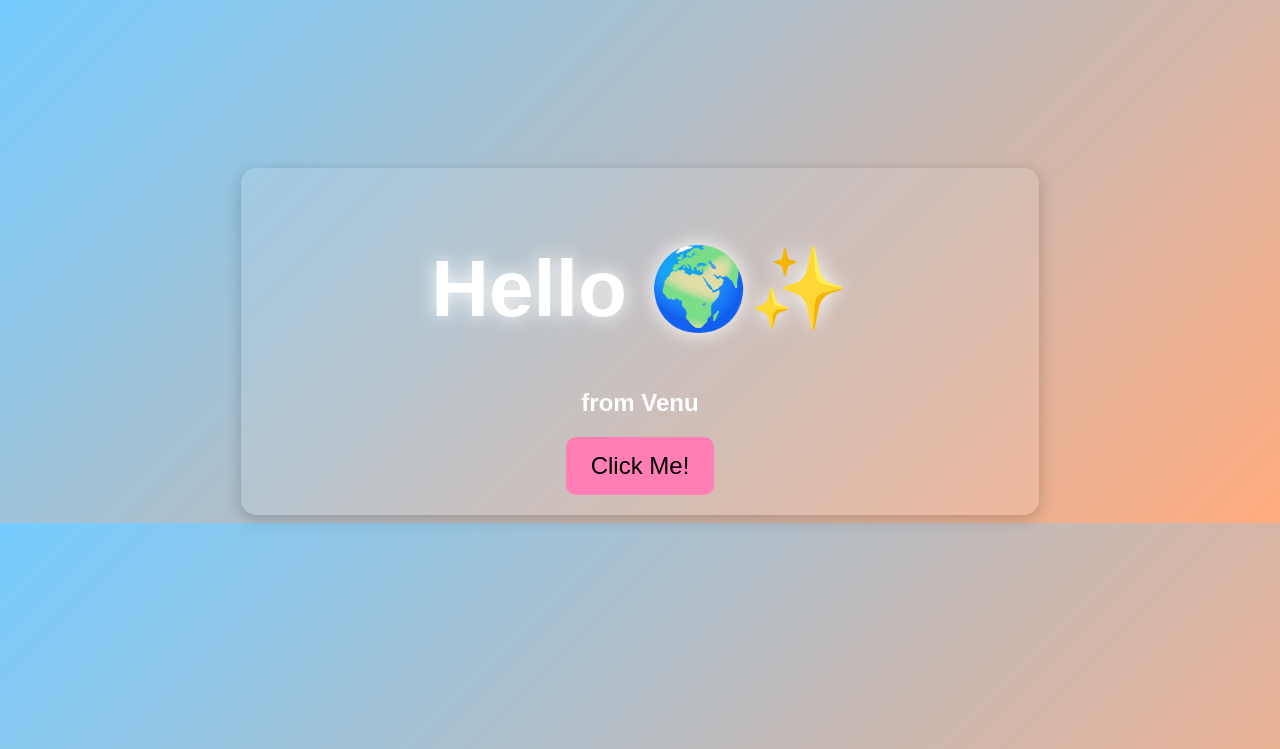
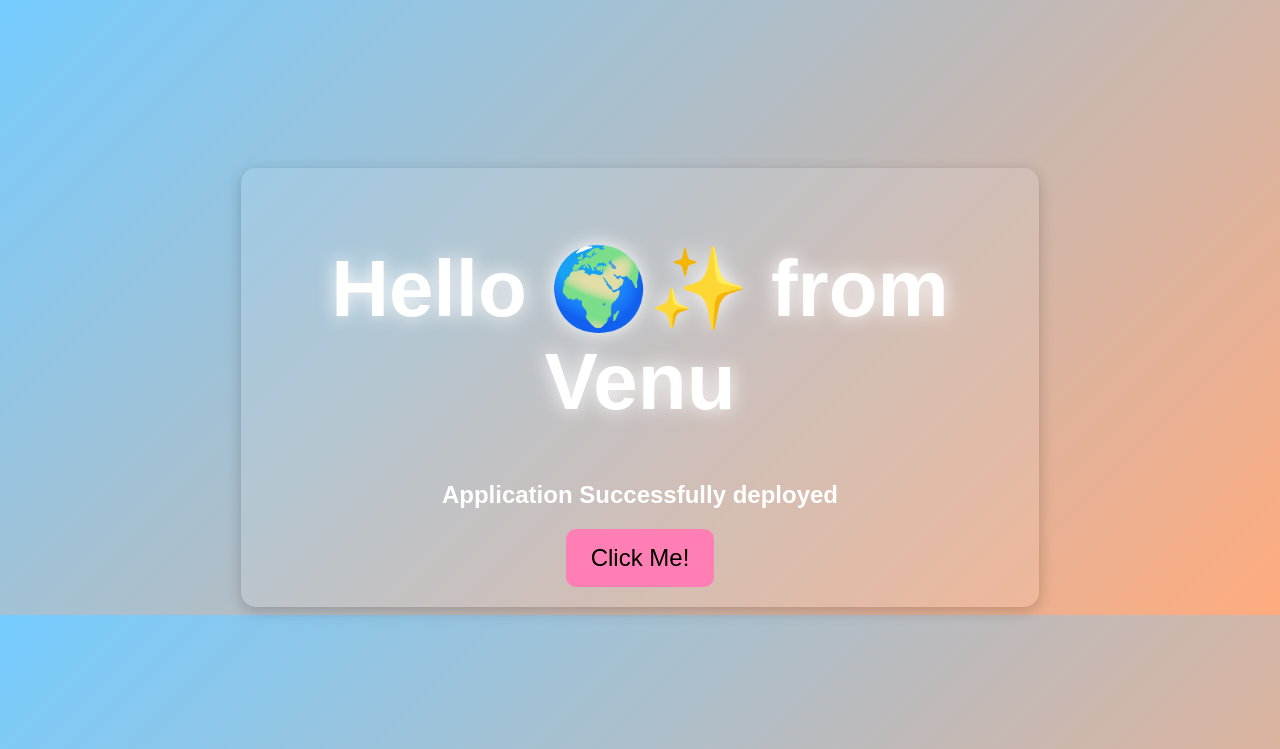
Before and after one commit to venugopalreddy1322/vproject-source-code, a Flask app: page / in a window 1280 px wide. Shown: the top 749 px of the page. Run offline with Flask 3, Linux system fonts and the light colour scheme.

Commit message:
updates to project

```diff
--- a/templates/index.html
+++ b/templates/index.html
@@ -47,8 +47,8 @@
 </head>
 <body>
     <div class="container">
-        <h1>Hello 🌍✨ </h1>
-        <h2>from Venu</h2>
+        <h1>Hello 🌍✨ from Venu</h1>
+        <h2>Application Successfully deployed</h2>
         <button class="button" onclick="alert('Welcome to the Fascinating world of DevOps! 🚀')">Click Me!</button>
     </div>
 </body>
```
